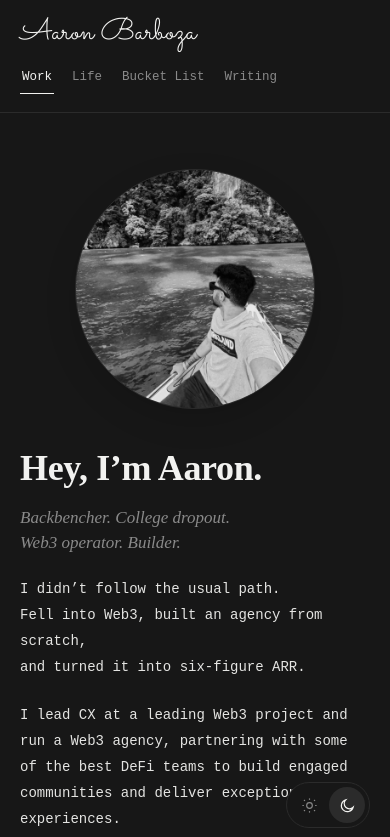
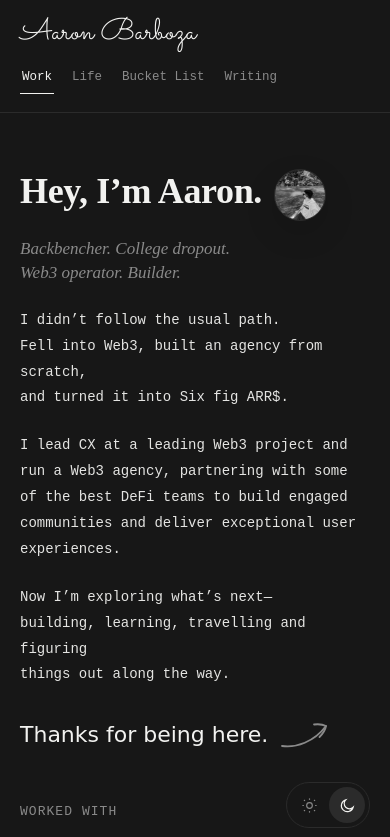
Before and after one commit to ARONBARBOZA/aaron.exe, a plain HTML site: page index.html in a window 390 px wide. Shown: the top 837 px of the page. Drawn offline with Linux system fonts and the light colour scheme.

Commit message:
Add compact avatar for mobile view and adjust hero section layout

```diff
--- a/css/style.css
+++ b/css/style.css
@@ -156,6 +156,12 @@
   align-items: center;
 }
 
+.hero-heading-row{
+  display: flex;
+  align-items: center;
+  gap: 16px;
+}
+
 .hero-title{
   font-family: 'Playfair Display', 'Poppins', serif;
   font-weight: 600;
@@ -164,6 +170,17 @@
   color: var(--text);
   margin: 0 0 18px;
   letter-spacing: -.01em;
+}
+
+/* Compact avatar shown beside the heading on mobile only — hidden on
+   desktop, where the full-size .hero-photo-wrap portrait is used instead. */
+.hero-photo--compact{
+  display: none;
+  flex-shrink: 0;
+  width: 64px;
+  max-width: 64px;
+  margin-bottom: 18px;
+  box-shadow: 0 6px 16px rgba(0,0,0,.16);
 }
 
 .hero-tagline{
@@ -548,8 +565,11 @@
 /* Responsive */
 @media (max-width: 860px){
   .hero, .currently{ grid-template-columns: 1fr; gap: 40px; }
-  .hero-photo-wrap{ order: -1; }
-  .hero-photo{ max-width: 240px; margin: 0 auto; }
+  /* On mobile the portrait moves up beside "Hey, I'm Aaron" as a small
+     avatar instead of the large photo below the heading. */
+  .hero-photo-wrap{ display: none; }
+  .hero-photo--compact{ display: block; }
+  .hero-heading-row{ margin-bottom: 4px; }
   .worked-with{ margin-top: 64px; }
   .section-divider{ margin: 48px 0; }
   .polaroids, .currently-caption{ justify-content: flex-start; }
@@ -569,6 +589,8 @@
   nav{ width: 100%; gap: 16px; flex-wrap: wrap; }
   .nav-tab{ font-size: 12.5px; }
   .page-wrap{ padding: 56px 20px 60px; padding-left: max(20px, env(safe-area-inset-left)); padding-right: max(20px, env(safe-area-inset-right)); }
+  .hero-heading-row{ gap: 12px; }
+  .hero-photo--compact{ width: 52px; max-width: 52px; margin-bottom: 12px; }
   .hero-title{ font-size: 36px; }
   .hero-tagline{ font-size: 17px; margin-bottom: 22px; }
   .hero-body p{ font-size: 14px; }
--- a/js/script.js
+++ b/js/script.js
@@ -36,8 +36,11 @@
   var toggle = document.getElementById('themeToggle');
   var sun = document.getElementById('iconSun');
   var moon = document.getElementById('iconMoon');
-  var heroLight = document.querySelector('.hero-photo-frame.hero-photo-light');
-  var heroDark = document.querySelector('.hero-photo-frame.hero-photo-dark');
+  // There are two portrait instances in the DOM (the full-size desktop
+  // photo and the compact mobile avatar beside the heading), so grab all
+  // matching frames rather than just the first.
+  var heroLights = Array.prototype.slice.call(document.querySelectorAll('.hero-photo-frame.hero-photo-light'));
+  var heroDarks = Array.prototype.slice.call(document.querySelectorAll('.hero-photo-frame.hero-photo-dark'));
   var currentTheme = 'dark';
 
   function applyTheme(theme) {
@@ -51,12 +54,10 @@
       sun.classList.add('active');
       moon.classList.remove('active');
     }
-    // Crossfade the hero portrait: pictures/hero-light.jpg in light mode,
+    // Crossfade the hero portrait(s): pictures/hero-light.jpg in light mode,
     // pictures/hero-dark.jpg in dark mode.
-    if (heroLight && heroDark) {
-      heroLight.classList.toggle('is-active', theme !== 'dark');
-      heroDark.classList.toggle('is-active', theme === 'dark');
-    }
+    heroLights.forEach(function (el) { el.classList.toggle('is-active', theme !== 'dark'); });
+    heroDarks.forEach(function (el) { el.classList.toggle('is-active', theme === 'dark'); });
   }
   applyTheme(currentTheme);
 
--- a/sections/work.js
+++ b/sections/work.js
@@ -3,13 +3,25 @@
 
         <section class="hero">
           <div class="hero-text">
-            <h1 class="hero-title">Hey, I&rsquo;m Aaron.</h1>
+            <div class="hero-heading-row">
+              <h1 class="hero-title">Hey, I&rsquo;m Aaron.</h1>
+              <div class="hero-photo hero-photo--compact" aria-hidden="true">
+                <div class="hero-photo-frame hero-photo-light">
+                  <img src="pictures/hero-light.jpeg" alt="">
+                  <div class="img-fallback">Add<br><strong>pictures/hero-light.jpg</strong><br><small>portrait</small></div>
+                </div>
+                <div class="hero-photo-frame hero-photo-dark">
+                  <img src="pictures/hero-dark.jpeg" alt="">
+                  <div class="img-fallback">Add<br><strong>pictures/hero-dark.jpg</strong><br><small>portrait</small></div>
+                </div>
+              </div>
+            </div>
             <p class="hero-tagline">Backbencher. College dropout.<br>Web3 operator. Builder.</p>
 
             <div class="hero-body">
               <p>I didn&rsquo;t follow the usual path.<br>
               Fell into Web3, built an agency from scratch,<br>
-              and turned it into six-figure ARR.</p>
+              and turned it into Six fig ARR$.</p>
 
               <p>I lead CX at a leading Web3 project and run a Web3 agency, partnering with some of the best DeFi teams to build engaged communities and deliver exceptional user experiences.</p>
 
```
